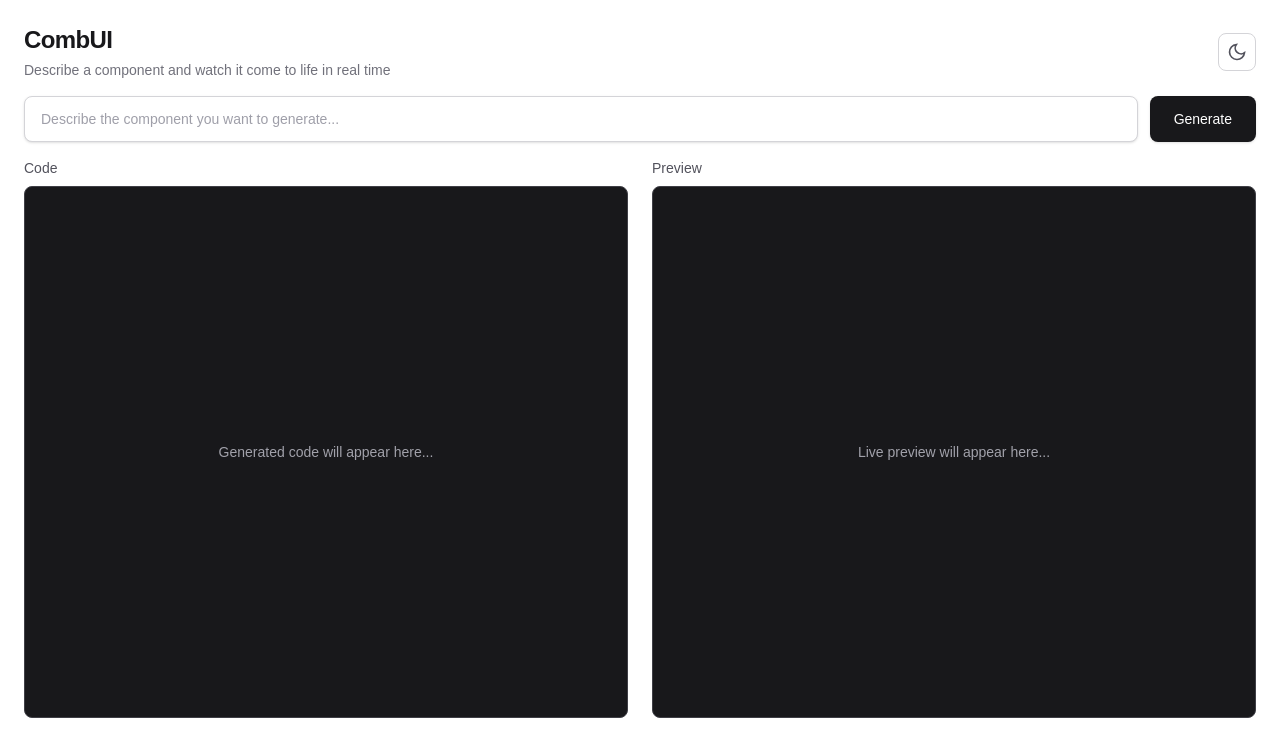
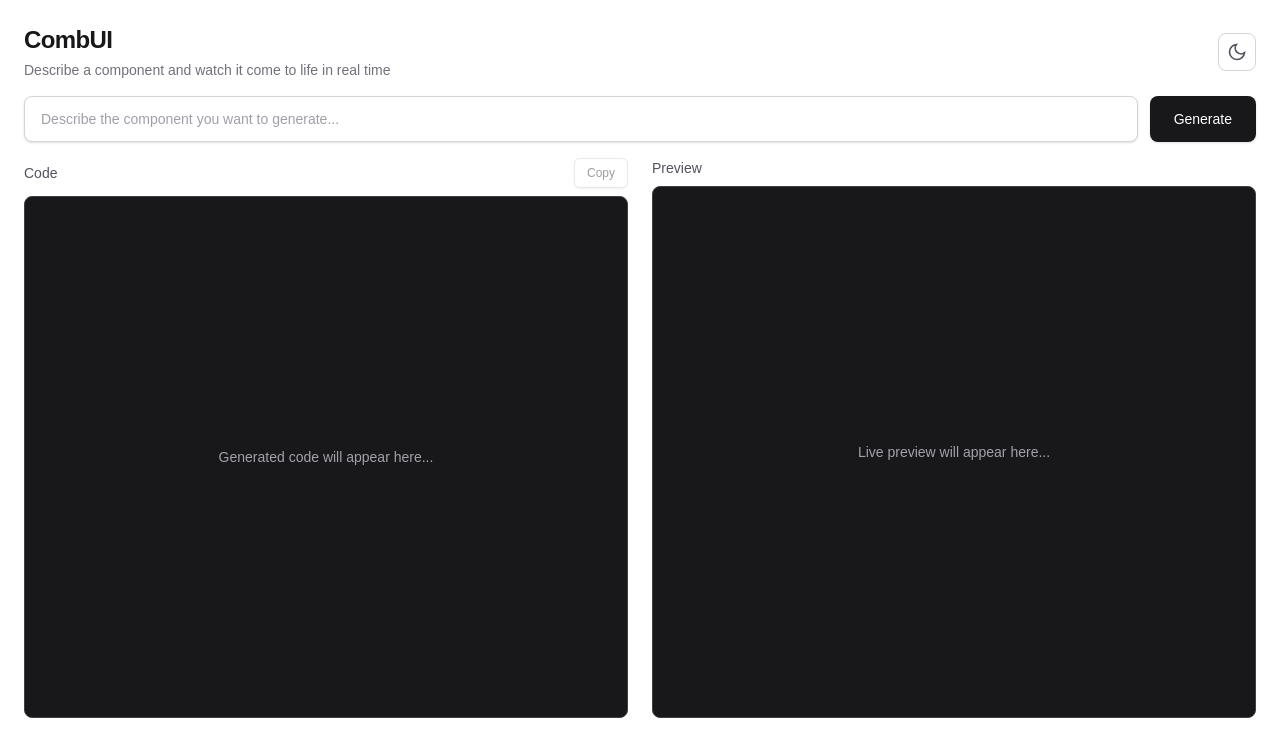
Before and after one commit to nerdychap/comb-ui, a Next.js app: page / in a window 1280 px wide. Shown: the top 756 px of the page. Built offline with nearby package versions, Linux system fonts and the light colour scheme.

Commit message:
feat: enhance copy functionality and improve button state management in GeneratorViewInner

```diff
--- a/src/components/generator-view-inner.tsx
+++ b/src/components/generator-view-inner.tsx
@@ -12,6 +12,12 @@
   const { content, isLoading, error, startStream, abortStream, resetStream } = useStreamContext();
   const { copyToClipboard, isCopied } = useClipboard();
   const { theme, toggleTheme } = useTheme();
+
+  const handleCopy = () => {
+    if (content) {
+      copyToClipboard(content);
+    }
+  };
 
   return (
     <div className="flex flex-1 flex-col gap-4 p-4 sm:p-6">
@@ -45,26 +51,22 @@
       <div className="flex flex-1 flex-col gap-4 overflow-hidden lg:flex-row lg:gap-6">
         <div className="flex min-h-75 max-h-[70vh] flex-[1_1_0%] flex-col gap-2 overflow-hidden min-w-0 lg:min-h-0">
           <div className="flex items-center justify-between">
-            <h2 className="text-sm font-medium text-zinc-600 dark:text-zinc-400">
-              Code
-            </h2>
-            {content && (
-              <button
-                type="button"
-                onClick={() => copyToClipboard(content)}
-                className="rounded-md border border-zinc-300 bg-white px-3 py-1.5 text-xs font-medium text-zinc-700 shadow-sm transition-colors hover:bg-zinc-100 hover:text-zinc-900 dark:border-zinc-600 dark:bg-zinc-800 dark:text-zinc-300 dark:hover:bg-zinc-700 dark:hover:text-zinc-100"
-              >
-                {isCopied ? "Copied!" : "Copy"}
-              </button>
-            )}
+            <h2 className="text-sm font-medium text-zinc-600 dark:text-zinc-400">Code</h2>
+
+            <button
+              type="button"
+              disabled={content.length === 0}
+              onClick={handleCopy}
+              className="rounded-md border border-zinc-300 bg-white px-3 py-1.5 text-xs font-medium text-zinc-700 shadow-sm transition-colors hover:bg-zinc-100 hover:text-zinc-900 disabled:cursor-not-allowed disabled:opacity-50 dark:border-zinc-600 dark:bg-zinc-800 dark:text-zinc-300 dark:hover:bg-zinc-700 dark:hover:text-zinc-100"
+            >
+              {isCopied ? "Copied!" : "Copy"}
+            </button>
           </div>
           <StreamCodeDisplay />
         </div>
 
         <div className="flex min-h-75 max-h-[70vh] flex-[1_1_0%] flex-col gap-2 overflow-hidden min-w-0 lg:min-h-0">
-          <h2 className="text-sm font-medium text-zinc-600 dark:text-zinc-400">
-            Preview
-          </h2>
+          <h2 className="text-sm font-medium text-zinc-600 dark:text-zinc-400">Preview</h2>
           <LivePreviewWrapper code={!isLoading ? content : ""} isLoading={isLoading} />
         </div>
       </div>
```
